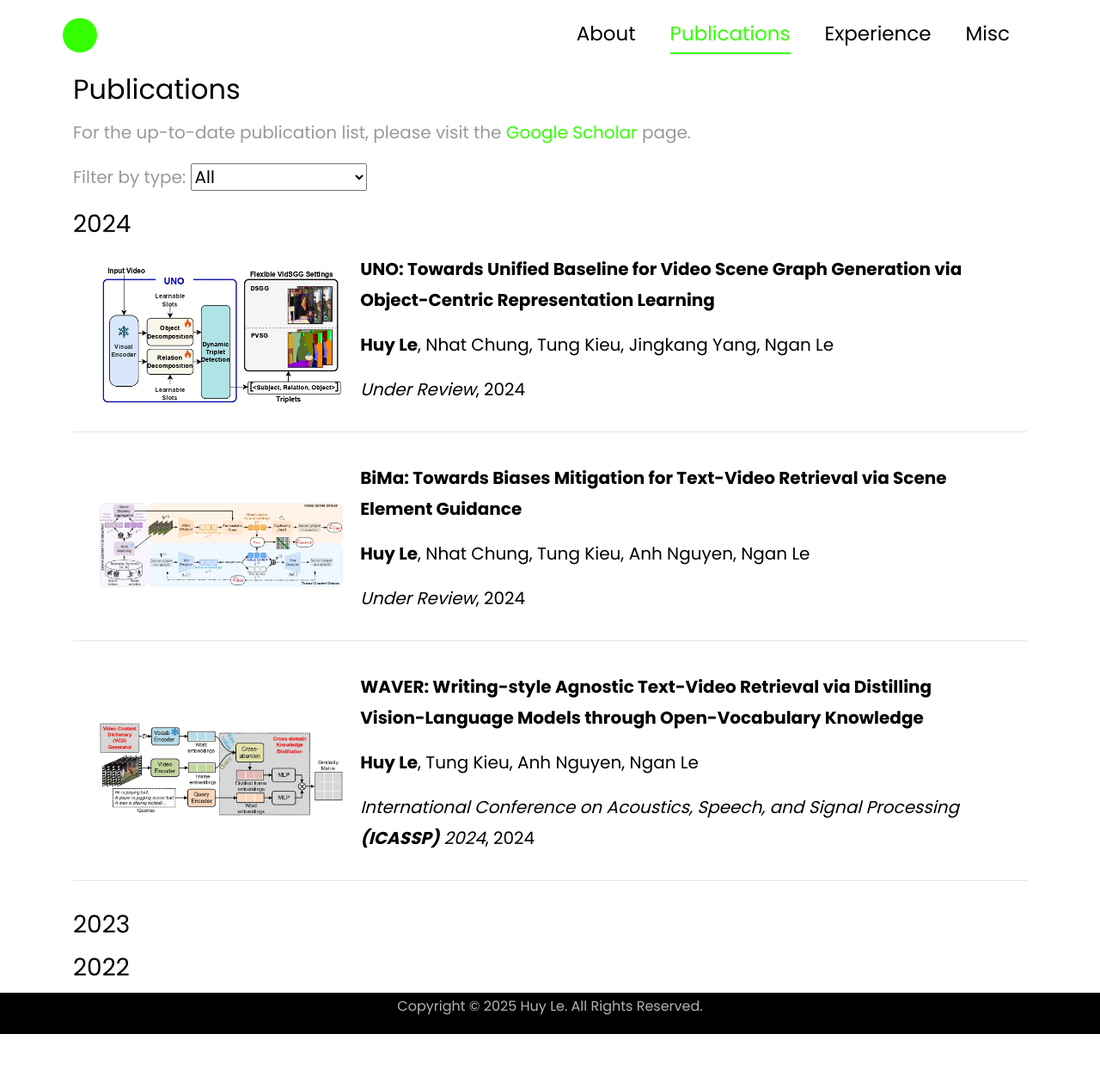
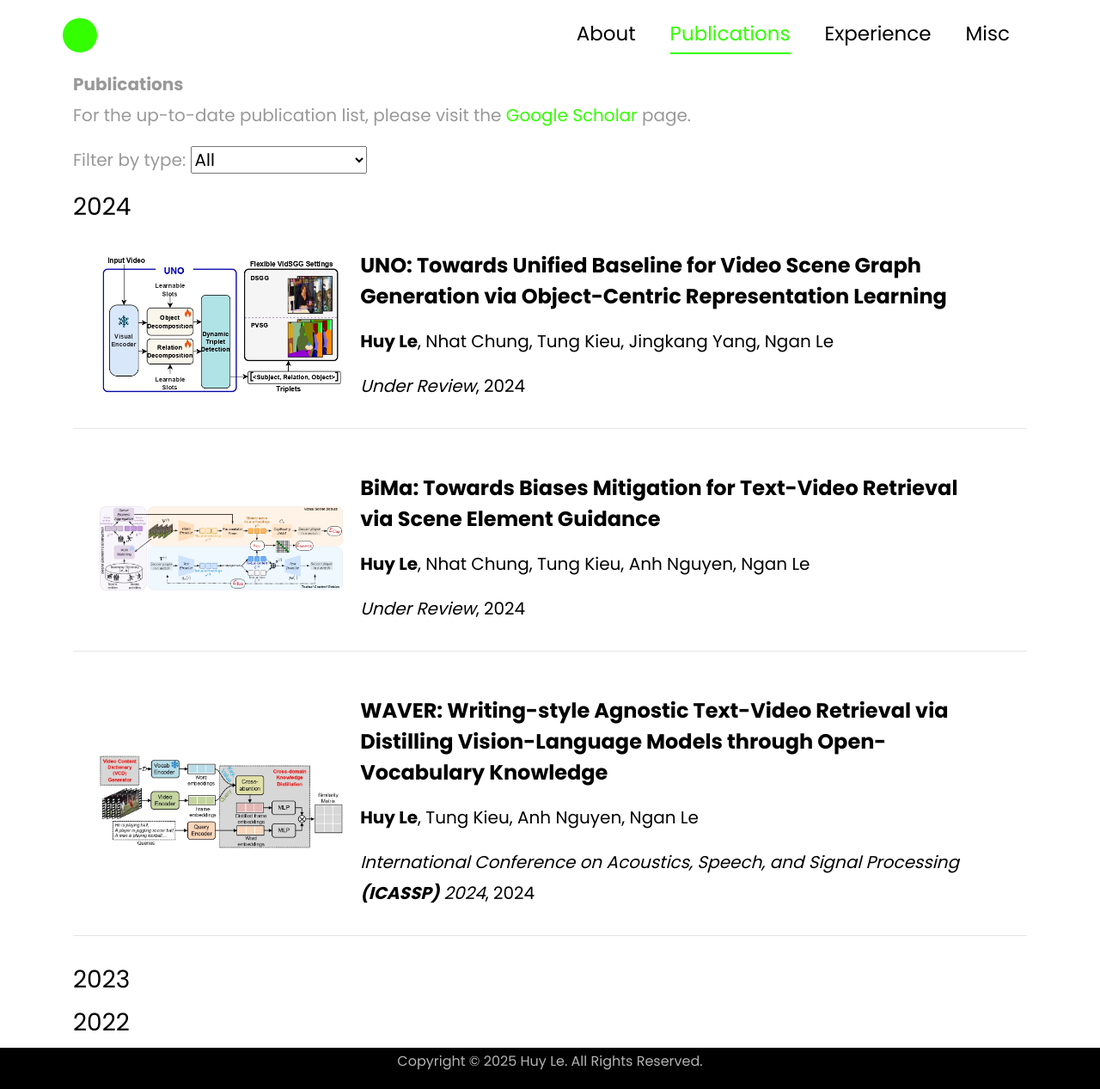
Before and after one commit to lehuy1611/lehuy1611.github.io, a Jekyll site: the page built from publication.html, in a window 1280 px wide. Shown: the whole page at 86% size. Built offline with Jekyll 4.4.1, drawn with Linux system fonts in a browser that asks for light colours; before the commit the page ends 1203 px from its top, so only the background shows below that.

Commit message:
update web layout

```diff
--- a/_includes/archive-single.html
+++ b/_includes/archive-single.html
@@ -35,7 +35,7 @@
                 <img src="{{ post.image }}" alt="{{ post.title }}" style="max-width:100%; height:auto; display: block; margin: auto;" />
             </td>
             <td style="padding:5px; width:70%; color: black;">
-              <p><a class="pub1" href="{{ post.link }}" style="color: black;"><b>{{ post.title }}</b></a></p>
+              <p><a class="pub1" href="{{ post.link }}" style="color: black;"><h2>{{ post.title }}</h2></a></p>
               <p><a class="pub2" style="color: black;"> {{ post.authors }} </a>
               <p><a class="pub3" style="color: black;"> <i>{{ post.publication }}</i>, {{ post.year }} </a>
                 {% if post.github %}
--- a/publication.html
+++ b/publication.html
@@ -53,7 +53,7 @@ layout: null
         <div class="container">
             <div class="row">
                 <div class="col-md-12">
-                    <h2 class="heading">Publications</h2>
+                    <b class="heading">Publications</b>
                     <p>For the up-to-date publication list, please visit the <a href="https://scholar.google.com/citations?hl=en&user=nsoYvw8AAAAJ">Google Scholar</a> page.</p>
                     <p>Filter by type:
                         <select class="pubtype-select" id="pub_type" onchange="select_func.call(this)">
```
